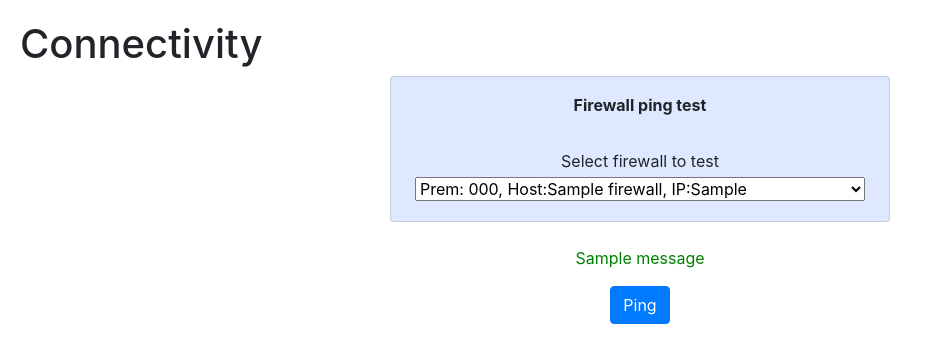
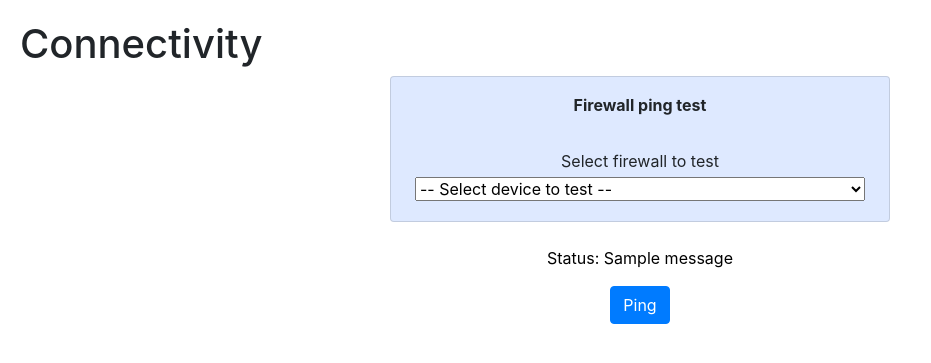
Before and after one commit to GerritVanMol/FirewallDeploymentPlatform, a Django app: page /device-test/ in a window 1280 px wide. Shown: the part 70-433 px from the top of the page, without its empty margins (0-931 px from the left). Run offline with Django 4.2, Linux system fonts and the light colour scheme; tables that the repository leaves empty hold one stand-in row (values such as "Sample post"); one stand-in notice (Sample message) is shown; parts of the project's set-up code (start-up, migrations or seed data) failed here and were passed over.

Commit message:
update django object on ping successfull

```diff
--- a/siteplatform/dashboard/templates/dashboard/testing.html
+++ b/siteplatform/dashboard/templates/dashboard/testing.html
@@ -17,6 +17,7 @@
                             <div class="d-flex flex-column" style="margin-bottom:20px;">
                                 <p class="text mb-1">Select firewall to test</p>
                                 <select name="firewall_selection">
+                                    <option disabled="true" selected> -- Select device to test -- </option>
                                     {% for firewall in firewalls %}
                                     <option value="{{firewall.mgmt_ip}}" name='{{firewall.hostname}}'>
                                         Prem: {{ firewall.premise_code }}, Host:{{ firewall.hostname }},
@@ -30,8 +31,8 @@
                 </div>
 
                 {% for message in messages %}
-                <div class="success pt-4" style="color:green;">
-                    <p id="messages">{{ message }}</p>
+                <div class="success pt-4" style="color:black;">
+                    <p id="messages">Status: {{ message }}</p>
                 </div>
                 {% endfor %}
 
--- a/siteplatform/dashboard/urls.py
+++ b/siteplatform/dashboard/urls.py
@@ -11,6 +11,6 @@ urlpatterns = [
     path('create_firewall/', views.createFirewall, name="create_firewall"),
     path('update_firewall/<str:pk>/', views.updateFirewall, name="update_firewall"),
     path('delete_firewall/<str:pk>/', views.deleteFirewall, name="delete_firewall"),
-    path('test_firewall/<str:pk>/', views.testFirewall, name="test_firewall"),
+    #path('test_firewall/<str:pk>/', views.testFirewall, name="test_firewall"),
     path('send_ping/', views.pingSelectedFirewall, name="send_ping"),
 ]
--- a/siteplatform/dashboard/views.py
+++ b/siteplatform/dashboard/views.py
@@ -71,32 +71,28 @@ def configurePage(request):
 
 def testPage(request):
     firewalls = Firewalls.objects.all()
+    messages.success(request, "")
     context = { "firewalls":firewalls }
     return render(request, 'dashboard/testing.html', context)
 
 
-
-def testFirewall(request, pk):
-    reached = []
-    not_reached = []
-    #firewallList = []
-    #firewalls =  Firewalls.objects.all()
-    #for firewall in firewalls:
-    #    firewallList.append(firewall.hostname + ", " + firewall.mgmt_ip)#, firewall.premise_code
-    firewall = Firewalls.objects.get(id=pk)
-    form = CreateFirewallForm(instance=firewall)
-
-    context = { 'form': form }
-    return render(request, 'dashboard/testing.html', context)
+#def testFirewall(request, pk):
+#    firewall = Firewalls.objects.get(id=pk)#retrieve firewalls using id as primary key
+#    form = CreateFirewallForm(instance=firewall)#return form with firewall names
+#    context = { 'form': form }
+#    return render(request, 'dashboard/testing.html', context)
 
 
 def pingSelectedFirewall(request):
     firewall = request.POST.get('firewall_selection', False)
     response = os.system("ping -c 1 " + firewall)
     if response == 0:
-        return redirect('configure')
+        messages.success(request, " Device with IP-address  '" + firewall + "'  is active! ")
+        Firewalls.objects.filter(mgmt_ip=firewall).update(state=True)#Update state of object
+        return redirect("testing")
     else:
-        return redirect('dashboard')
+        messages.error(request, " Device with IP-address  '" + firewall + "' could NOT be found! ")
+        return redirect("testing")
 
 
 def createFirewall(request):
```
